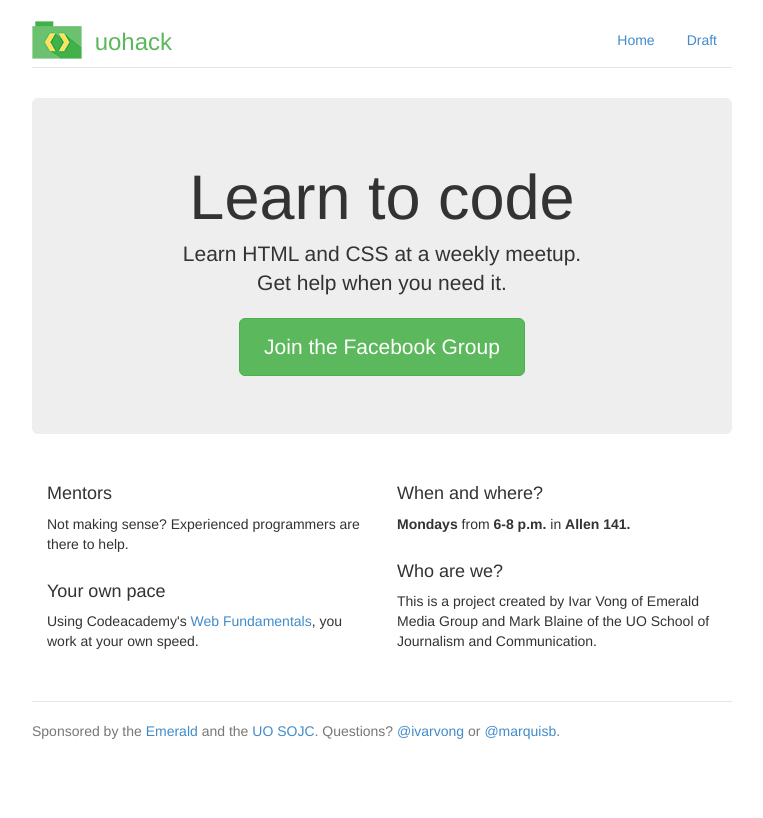
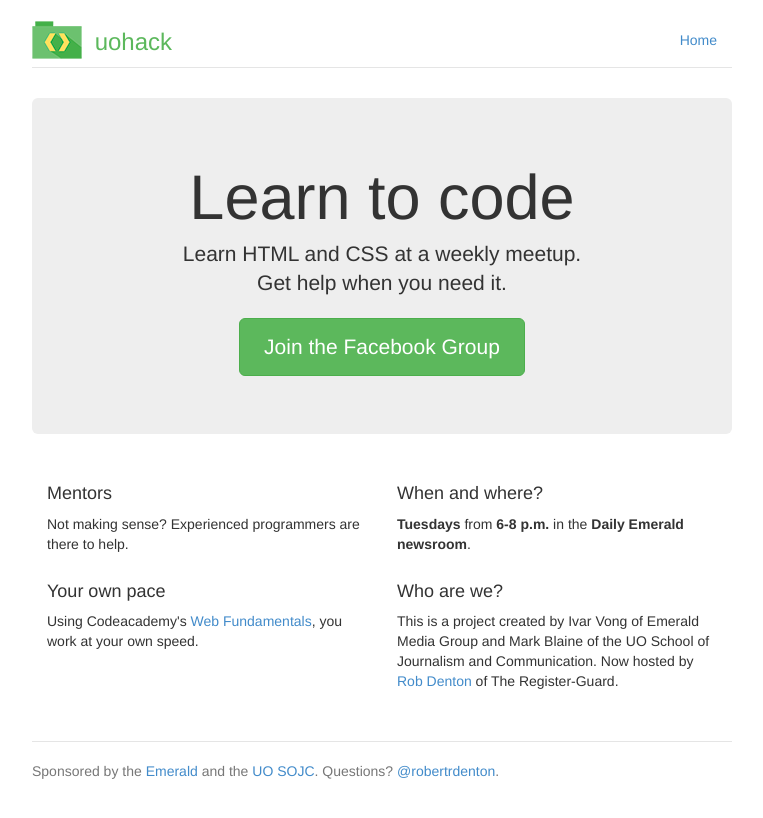
Before and after one commit to uohack/uohack.github.io, a Jekyll site: the page built from index.html, in a window 1280 px wide. Shown: the top 818 px of the page, without its empty margins (258-1021 px from the left). Built offline with Jekyll 4.4.1, drawn with Linux system fonts in a browser that asks for light colours.

Commit message:
Update website

```diff
--- a/_layouts/default.html
+++ b/_layouts/default.html
@@ -17,7 +17,6 @@
       <div class="header">
         <ul class="nav nav-pills pull-right">
           <li><a href="/">Home</a></li>
-          <li><a href="http://draft.uohack.com">Draft</a></li>
         </ul>
 
           <h3 class="text-muted"><a href="/">
@@ -30,7 +29,7 @@
       {{ content }}
 
       <div class="footer">
-        <p>Sponsored by the <a href="http://dailyemerald.com">Emerald</a> and the <a href="http://journalism.uoregon.edu">UO SOJC</a>. Questions? <a href="https://twitter.com/ivarvong">@ivarvong</a> or <a href="https://twitter.com/marquisb">@marquisb</a>.</p>
+        <p>Sponsored by the <a href="http://dailyemerald.com">Emerald</a> and the <a href="http://journalism.uoregon.edu">UO SOJC</a>. Questions? <a href="https://twitter.com/robertrdenton">@robertrdenton</a>.</p>
       </div>
 
     </div> <!-- /container -->
--- a/index.html
+++ b/index.html
@@ -20,9 +20,9 @@
 
     <div class="col-lg-6">
       <h4>When and where?</h4>
-      <p><b>Mondays</b> from <b>6-8 p.m.</b> in <b>Allen 141.</b></p>
+      <p><b>Tuesdays</b> from <b>6-8 p.m.</b> in the <b>Daily Emerald newsroom</b>.</p>
 
       <h4>Who are we?</h4>
-      <p>This is a project created by Ivar Vong of Emerald Media Group and Mark Blaine of the UO School of Journalism and Communication.</p>
+      <p>This is a project created by Ivar Vong of Emerald Media Group and Mark Blaine of the UO School of Journalism and Communication. Now hosted by <a href="https://twitter.com/robertrdenton">Rob Denton</a> of The Register-Guard.</p>
     </div>
 </div>
```
